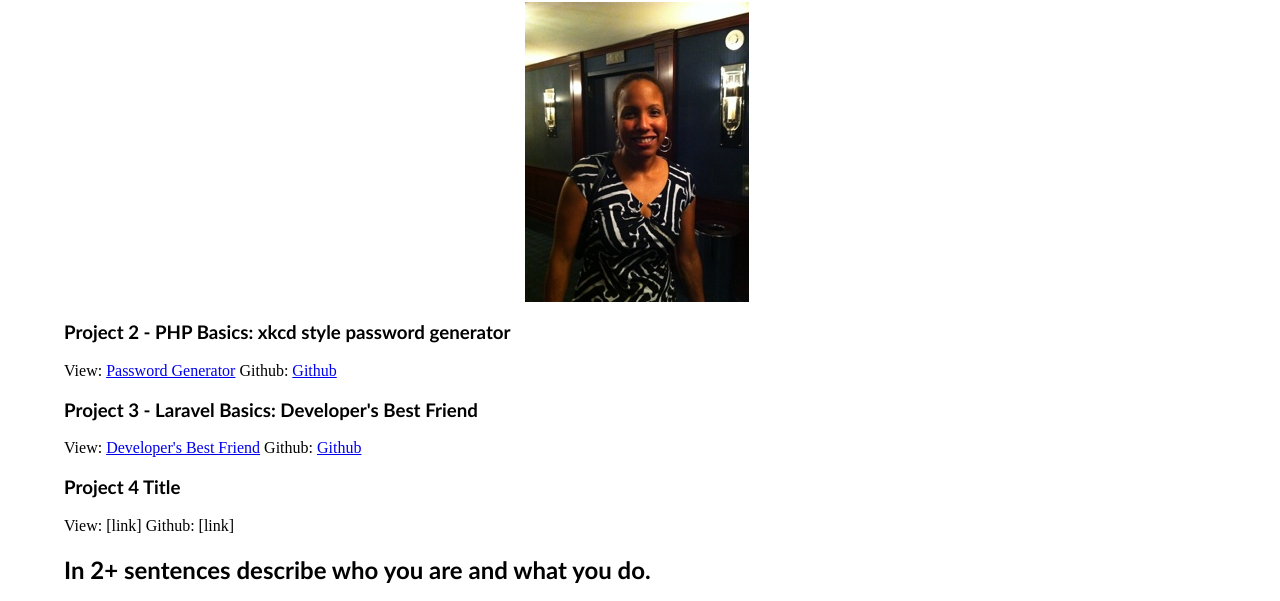
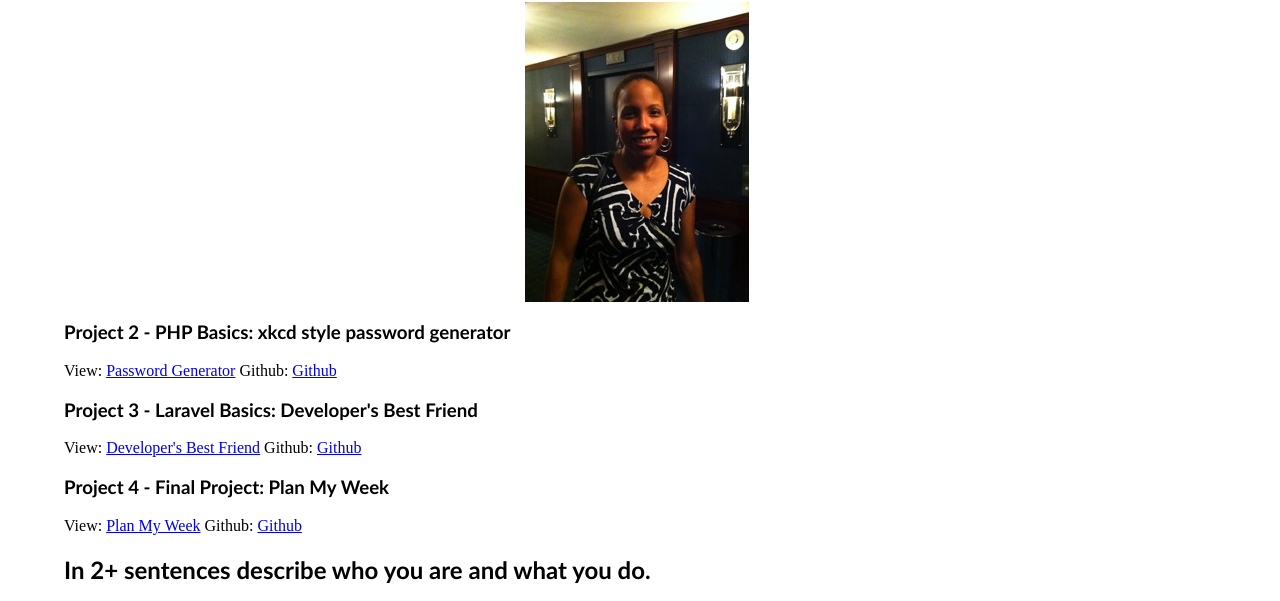
Before and after one commit to eldaronco/p1, a plain HTML site: page index.html in a window 1280 px wide. Shown: the part 172-773 px from the top of the page. Drawn offline with Linux system fonts and the light colour scheme.

Commit message:
updated file for p4

```diff
--- a/index.html
+++ b/index.html
@@ -17,9 +17,9 @@
 		View: <a href='http://p3.doingwellapp.com'>Developer's Best Friend</a>
 		Github: <a href='https://github.com/eldaronco/p3'>Github</a>
 
-	<h3>Project 4 Title</h3>
-		View: [link]
-		Github: [link]
+	<h3>Project 4 - Final Project: Plan My Week</h3>
+		View: <a href='http://p4.doingwellapp.com'>Plan My Week</a>
+		Github: <a href='https://github.com/eldaronco/p4'>Github</a>
 
     <h2>In 2+ sentences describe who you are and what you do.</h2>
     <p>I am a Software Test Engineer married to a Software Developer in Alexandria Virginia.  We lead an active lifestyle with two crazy French bulldogs.  I love to travel,
```
